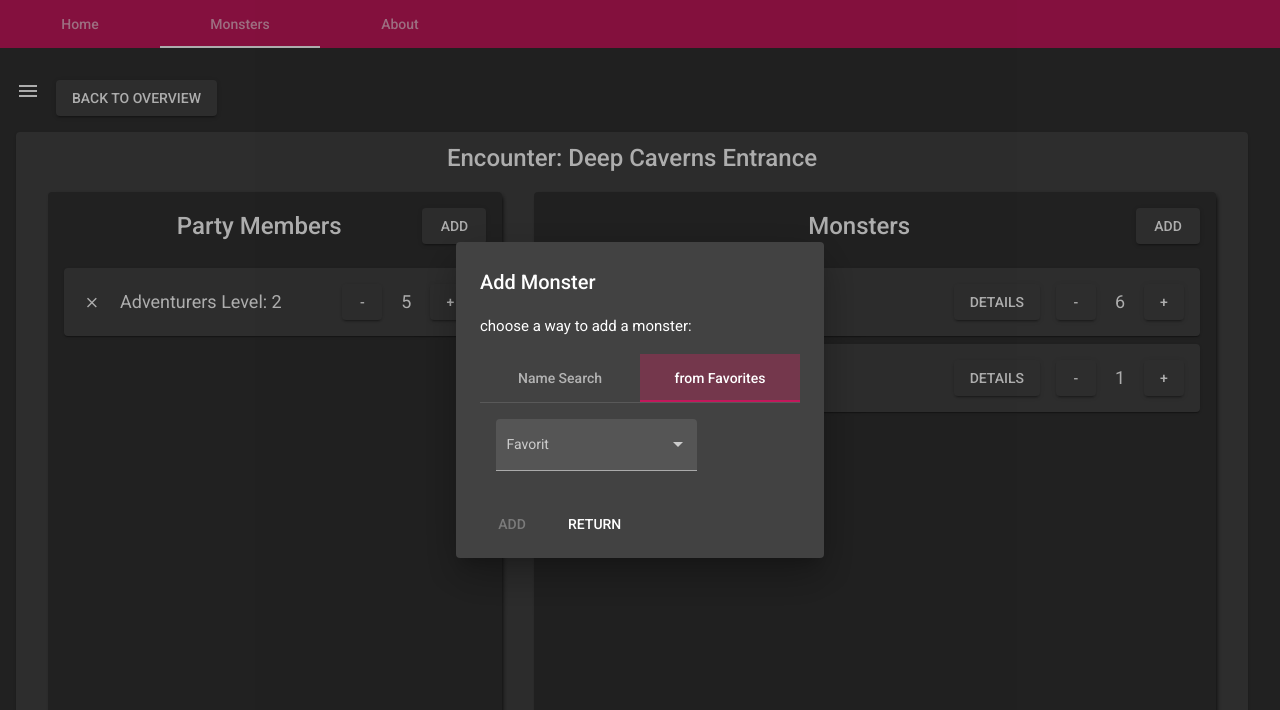
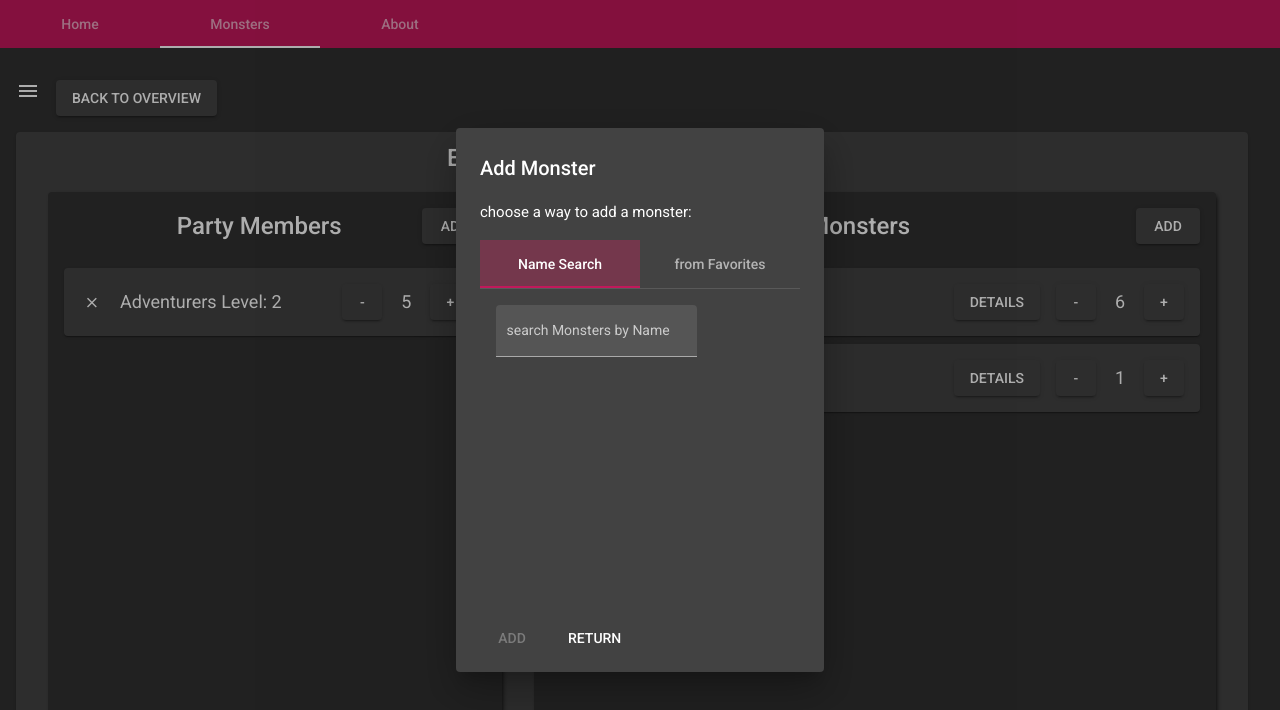
Before and after one commit to frogfrequency/dnd-toolkit-app, an Angular app in the folder frontend/angular-frontend/: page /monsters in a window 1280 px wide. Shown: the top 710 px of the page. Built offline with nearby package versions, Linux system fonts and the light colour scheme.

Commit message:
task completet

```diff
--- a/frontend/angular-frontend/src/app/modules/monsters/encounter-creator/encounter-editor/add-monster-dialog/add-monster-dialog.component.css
+++ b/frontend/angular-frontend/src/app/modules/monsters/encounter-creator/encounter-editor/add-monster-dialog/add-monster-dialog.component.css
@@ -1,3 +1,18 @@
-.monster-from-favorites-select {
+
+.form-input-field {
     margin: 16px 0px 0px 16px;
 }
+
+
+.mat-list-item {
+    /* background-color: orange; */
+    /* min-height: 20px; */
+    height: 20px;
+    /* border: solid 1px; */
+}
+
+
+.matching-search-entries-box {
+    /* background-color: blue; */
+    height: 228px;
+}
--- a/frontend/angular-frontend/src/app/modules/monsters/encounter-creator/encounter-editor/add-monster-dialog/add-monster-dialog.component.html
+++ b/frontend/angular-frontend/src/app/modules/monsters/encounter-creator/encounter-editor/add-monster-dialog/add-monster-dialog.component.html
@@ -2,28 +2,58 @@
 
 
 <mat-dialog-content>
+
     <h4>choose a way to add a monster:</h4>
-    <mat-tab-group selectedIndex="1">
-        <mat-tab label="Name Search">
-            name search content here
+
+    <mat-tab-group selectedIndex="0">
+
+        <mat-tab label="Name Search" #nameSearchTab>
+            <mat-form-field appearance="fill" class="form-input-field">
+                <mat-label>search Monsters by Name</mat-label>
+                <input matInput #nameSearch placeholder="enter monster name" value="{{clickedSearchEntry}}"
+                    (input)="inputChanged(nameSearch.value)">
+            </mat-form-field>
+
+            <div class="matching-search-entries-box">
+                <mat-selection-list [multiple]="false" *ngFor="let entry of matchingSearchEntries.slice(0, 7);"
+                    role="list">
+                    <mat-list-option [disabled]="monsterNamesAlreadyInEncounter.includes(entry)" role="listitem"><a (click)="setClickedSearchEntry(entry)">{{entry}}</a>
+                    </mat-list-option>
+                </mat-selection-list>
+
+                <mat-list role="list" *ngIf="7 < matchingSearchEntries.length">
+                    <mat-list-item role="listitem">...and {{matchingSearchEntries.length-7}} more</mat-list-item>
+                </mat-list>
+            </div>
+
+
+            <!-- <app-name-search [searchEntries]="allMonstersSlugs" [searchFieldParams]="searchFieldParams"></app-name-search> -->
         </mat-tab>
+
+
+
+
+
         <mat-tab label="from Favorites" #fromFavoritesTab>
-            <mat-form-field appearance="fill" class="monster-from-favorites-select">
+            <mat-form-field appearance="fill" class="form-input-field">
                 <mat-label>Favorit</mat-label>
                 <mat-select #monsterFromFavoritesSelect>
-                    <mat-option *ngFor="let favorit of favoritedMonsters" [value]="favorit.slug" [disabled]="monstersAlreadyInEncounter.includes(favorit.slug)">
+                    <mat-option *ngFor="let favorit of favoritedMonsters" [value]="favorit.name"
+                        [disabled]="monsterNamesAlreadyInEncounter.includes(favorit.name)">
                         {{favorit.challenge_rating}} - {{favorit.name}}
                     </mat-option>
                 </mat-select>
             </mat-form-field>
         </mat-tab>
+
     </mat-tab-group>
 
 </mat-dialog-content>
 
 <mat-dialog-actions>
-    <button mat-button mat-dialog-close disabled="{{!monsterFromFavoritesSelect.value || !fromFavoritesTab.isActive}}"
-        mat-dialog-close="{{ fromFavoritesTab.isActive ? monsterFromFavoritesSelect.value : 'here should be monsterFromNameSelect...'}}">
+    <button mat-button mat-dialog-close
+        disabled="{{ ((!monsterFromFavoritesSelect.value && fromFavoritesTab.isActive) || (!currentSearchStringValidity && nameSearchTab.isActive))}}"
+        mat-dialog-close="{{ fromFavoritesTab.isActive ? monsterFromFavoritesSelect.value : nameSearch.value}}">
         ADD
     </button>
     <button mat-button mat-dialog-close>RETURN</button>
--- a/frontend/angular-frontend/src/app/modules/monsters/encounter-creator/encounter-editor/add-monster-dialog/add-monster-dialog.component.ts
+++ b/frontend/angular-frontend/src/app/modules/monsters/encounter-creator/encounter-editor/add-monster-dialog/add-monster-dialog.component.ts
@@ -1,8 +1,10 @@
 import { Component, OnInit, Inject } from '@angular/core';
 import { MAT_DIALOG_DATA } from '@angular/material/dialog';
 import { IMonster } from 'src/app/interfaces/IMonster';
+import { INameSearchParams } from 'src/app/interfaces/INameSearchParams';
 import { EncounterService } from '../../../services/encounter.service';
 import { FavoritesService } from '../../../services/favorites.service';
+import { MonsterService } from '../../../services/monster.service';
 
 @Component({
   selector: 'app-add-monster-dialog',
@@ -11,20 +13,80 @@ import { FavoritesService } from '../../../services/favorites.service';
 })
 export class AddMonsterDialogComponent implements OnInit {
 
+  // GENERAL
+
+  allMonsters: IMonster[] = [];
+  monsterNamesAlreadyInEncounter: string[] = [];
+
+  // ADD FROM FAVORITES
+
   favoritedMonsters: IMonster[] = [];
-  monstersAlreadyInEncounter: string[] = [];
 
-  constructor(@Inject(MAT_DIALOG_DATA) public data: any, private favoritesService: FavoritesService, private encounterService: EncounterService) { }
+
+  // ADD FROM NAME SEARCH
+  allMonsterNames: string[] = [];
+  clickedSearchEntry: string = '';
+  matchingSearchEntries: string[] = [];
+  currentSearchStringValidity: boolean = false;
+
+  constructor(
+    @Inject(MAT_DIALOG_DATA) public data: any,
+    private favoritesService: FavoritesService,
+    private encounterService: EncounterService,
+    private monsterService: MonsterService,
+  ) { }
 
   ngOnInit(): void {
     this.favoritesService.favoritedMonstersSubject.subscribe(favorites => {
       this.favoritedMonsters = favorites;
-      this.data.encounter.monsters.forEach( (monster: any) => {
-        this.monstersAlreadyInEncounter.push(monster.slug)
+      this.data.encounter.monsters.forEach((monster: any) => {
+        this.monsterNamesAlreadyInEncounter.push(monster.name)
       })
     });
+
+
+    this.monsterService.allMonstersSubject.subscribe(allMonsters => {
+      this.allMonsters = allMonsters;
+      this.allMonsterNames = [];
+      this.allMonsters.forEach(monster => {
+        this.allMonsterNames.push(monster.name);
+      });
+    });
+
   }
 
+  inputChanged(newString: string): void {
+
+    if (2 <= newString.length) {
+      console.log(`input changed`)
+      this.setNameSearchStringValidity(newString);
+      let matching: string[] = [];
+      newString = newString.toLowerCase();
+      this.allMonsterNames.forEach( element => {
+        if (element.toLowerCase().includes(newString)) {
+          matching.push(element);
+        }
+      });
+      this.matchingSearchEntries = [...matching]
+    } else {
+      this.matchingSearchEntries = [];
+      this.setNameSearchStringValidity(newString);
+    }
+  }
+
+  setClickedSearchEntry(clickedSearchEntry: string): void {
+    this.clickedSearchEntry = clickedSearchEntry;
+    this.setNameSearchStringValidity(clickedSearchEntry);
+    this.matchingSearchEntries = [];
+  }
+
+  setNameSearchStringValidity(currentValue: string): void {
+    if (!this.data.encounter.monsters.find( (element:any) => element.name === currentValue) && this.allMonsterNames.find(element => element === currentValue)) {
+      this.currentSearchStringValidity = true;
+    } else {
+      this.currentSearchStringValidity = false;
+    }
+  }
 
   // setSelectedMonster(slug: string): void {
   //   // if (this.favoritedMonsters) {
--- a/frontend/angular-frontend/src/app/modules/monsters/encounter-creator/encounter-editor/encounter-editor.component.ts
+++ b/frontend/angular-frontend/src/app/modules/monsters/encounter-creator/encounter-editor/encounter-editor.component.ts
@@ -69,16 +69,13 @@ export class EncounterEditorComponent implements OnInit {
   openAddMonsterDialog(): void {
 
     let dialogRef = this.dialog.open(AddMonsterDialogComponent, {data: {encounter: this.encounter}});
-    dialogRef.afterClosed().subscribe(slug =>  {
-      // if (slug) {
-          if (this.encounter && slug) {
-            console.log(`dialog closed: ${slug}`)
-            let fullMonsterToAdd = this.allMonsters.find(monster => monster.slug === slug);
+    dialogRef.afterClosed().subscribe(name =>  {
+          if (this.encounter && name) {
+            let fullMonsterToAdd = this.allMonsters.find(monster => monster.name === name);
             if (fullMonsterToAdd) {
               this.encounterService.addMonsterToEncounter(this.encounter.id, fullMonsterToAdd);
             }
           }
-      // }
     })
   }
 
--- a/frontend/angular-frontend/src/app/modules/monsters/monsters.component.ts
+++ b/frontend/angular-frontend/src/app/modules/monsters/monsters.component.ts
@@ -34,8 +34,8 @@ export class MonstersComponent implements OnInit {
 
     this.monsterService.allMonstersSubject.subscribe(allMonsters => {
       this.allMonsters = allMonsters;
-      this.favoritesService.addNewFavorite(this.allMonsters[0]); // mocky
-      this.favoritesService.addNewFavorite(this.allMonsters[4]); // mocky
+      // this.favoritesService.addNewFavorite(this.allMonsters[0]); // mocky
+      // this.favoritesService.addNewFavorite(this.allMonsters[4]); // mocky
     });
   }
 
@@ -44,7 +44,7 @@ export class MonstersComponent implements OnInit {
   }
 
   setAllMonsters() {
-    this.monsterService.getAllMonsters();
+    this.monsterService.setAllMonsters();
   }
 
 }
--- a/frontend/angular-frontend/src/app/modules/monsters/page-find-monster/name-search/name-search.component.css
+++ b/frontend/angular-frontend/src/app/modules/monsters/page-find-monster/name-search/name-search.component.css
@@ -4,7 +4,7 @@
     padding: 16px;
 }
 
-.mat-list-item {
+.mat-list-option {
     /* background-color: orange; */
     /* min-height: 20px; */
     height: 25px;
--- a/frontend/angular-frontend/src/app/modules/monsters/services/monster.service.ts
+++ b/frontend/angular-frontend/src/app/modules/monsters/services/monster.service.ts
@@ -34,7 +34,7 @@ export class MonsterService {
 	}
 
 	// getAllMonsters(): Observable<IMonster[]> {
-	getAllMonsters(): void{
+	setAllMonsters(): void{
 
 		// EITHER THIS
 
```
